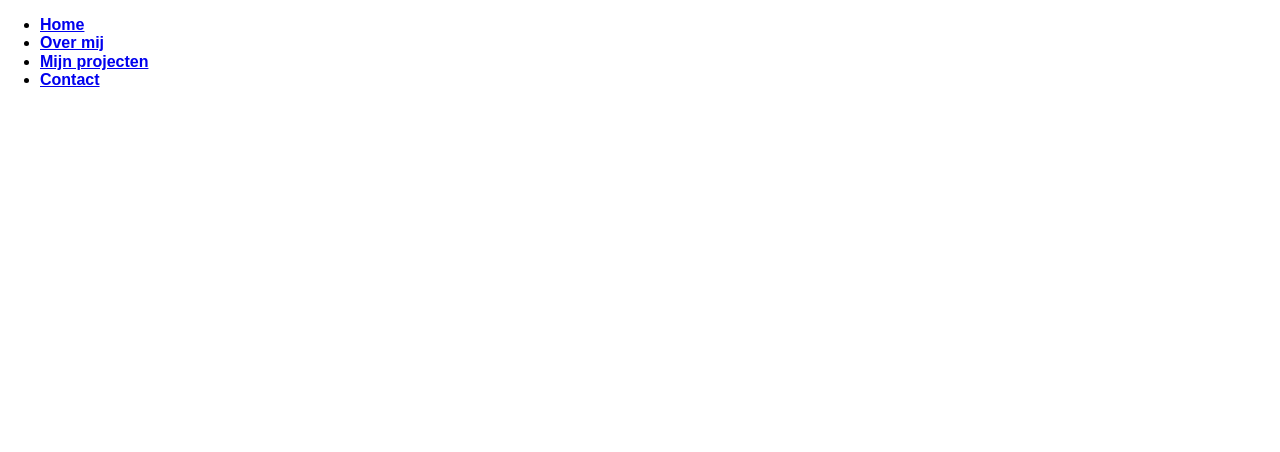
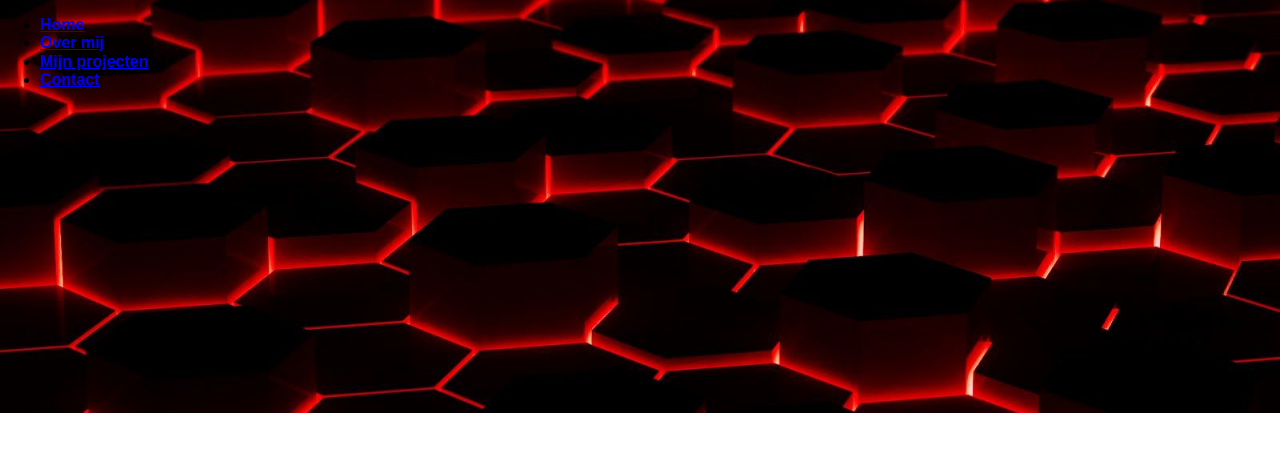
Before and after one commit to BrentenBol/portfolio, a plain HTML site: page index.html in a window 1280 px wide. Drawn offline with Linux system fonts and the light colour scheme.

Commit message:
Update stylesheet.css

```diff
--- a/CSS/stylesheet.css
+++ b/CSS/stylesheet.css
@@ -6,7 +6,7 @@ body {
 }
 
 body{
-  background-image:url();
+  background-image: url("../images/background.jpg");
   background-position: center;
   background-repeat: no-repeat;
   background-size: cover;
```
